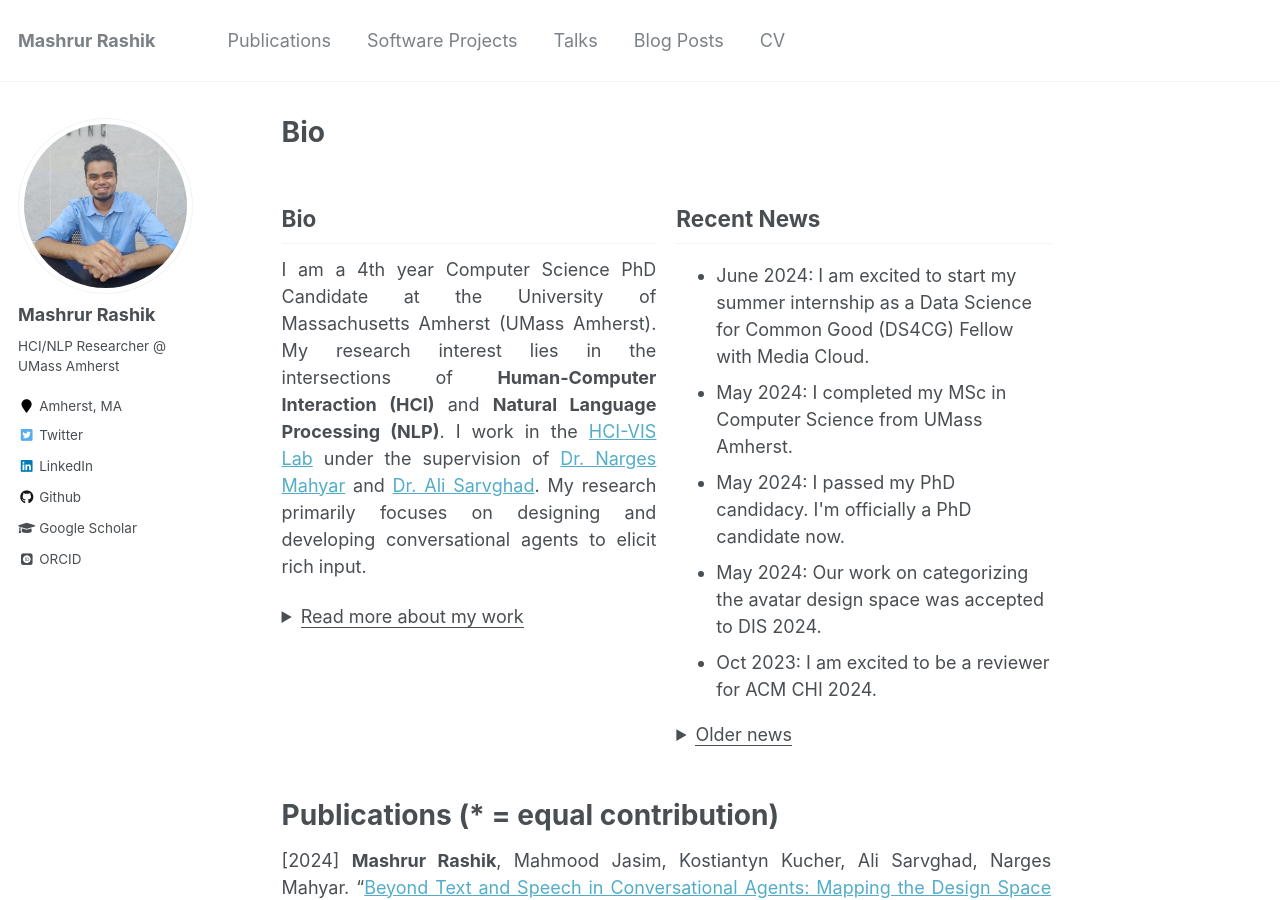
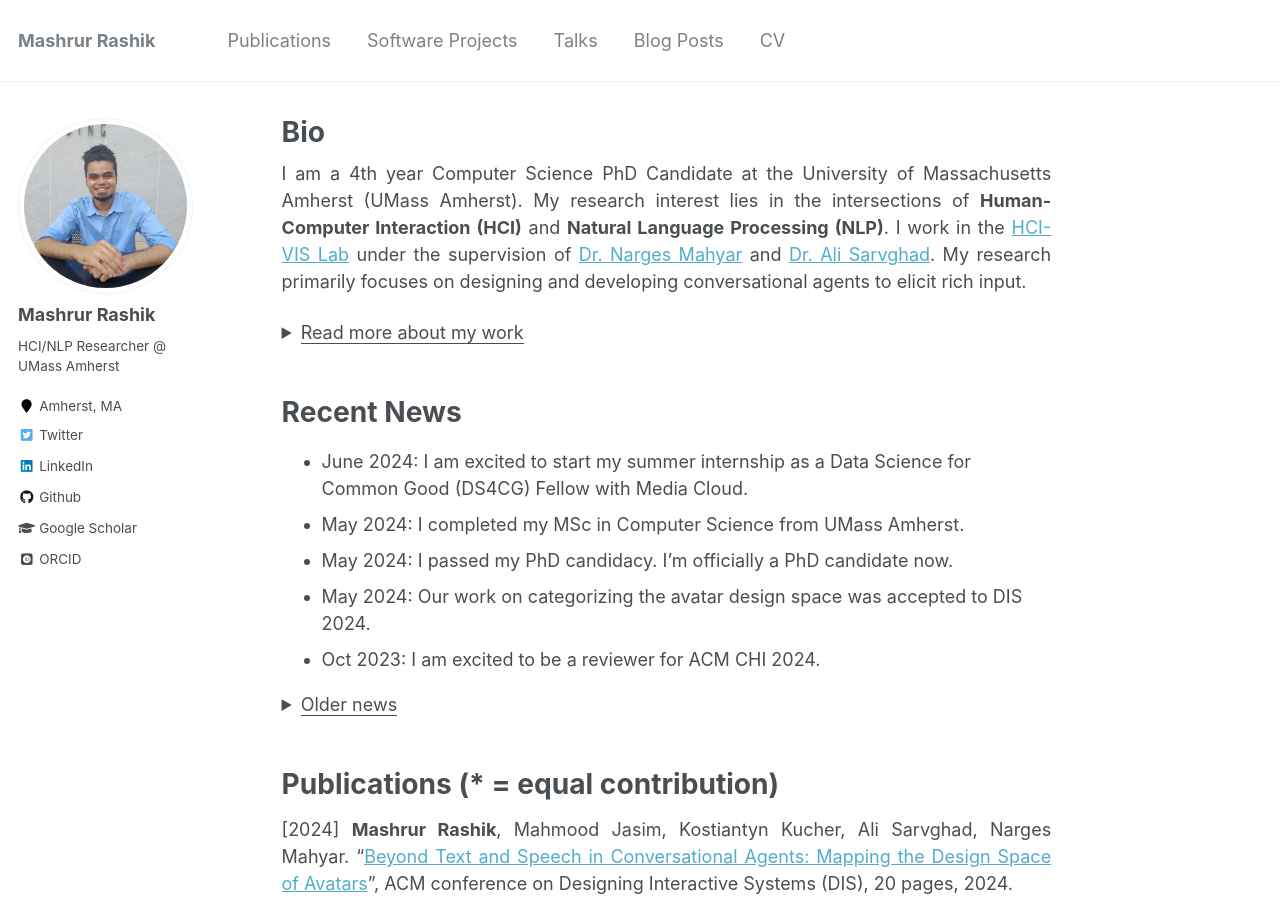
Before and after one commit to mashrur29/mashrur29.github.io, a Jekyll site: the page built from _pages/about.md, in a window 1280 px wide and 900 px high. Built offline with Jekyll 4.4.1, drawn with Linux system fonts in a browser that asks for light colours; some web fonts are replaced.

Commit message:
updated about

```diff
--- a/_pages/about.md
+++ b/_pages/about.md
@@ -7,51 +7,42 @@ redirect_from:
   - /about/
   - /about.html
 ---
-<div style="display: flex; flex-wrap: wrap; justify-content: space-between;">
+<p align="justify">
+I am a 4th year Computer Science PhD Candidate at the University of Massachusetts Amherst (UMass Amherst). My research interest lies in the intersections of <b>Human-Computer Interaction (HCI)</b> and <b>Natural Language Processing (NLP)</b>. I work in the <a href="https://groups.cs.umass.edu/hci-vis/" target="_blank">HCI-VIS Lab</a> under the supervision of <a href="https://groups.cs.umass.edu/nmahyar/" target="_blank">Dr. Narges Mahyar</a> and <a href="https://groups.cs.umass.edu/asarv/" target="_blank">Dr. Ali Sarvghad</a>. My research primarily focuses on designing and developing conversational agents to elicit rich input.
+</p>
 
-  <!-- Bio Section -->
-  <div style="flex: 1; min-width: 300px; margin-right: 20px;">
-    <h2>Bio</h2>
-    <p align="justify">
-    I am a 4th year Computer Science PhD Candidate at the University of Massachusetts Amherst (UMass Amherst). My research interest lies in the intersections of <b>Human-Computer Interaction (HCI)</b> and <b>Natural Language Processing (NLP)</b>. I work in the <a href="https://groups.cs.umass.edu/hci-vis/" target="_blank">HCI-VIS Lab</a> under the supervision of <a href="https://groups.cs.umass.edu/nmahyar/" target="_blank">Dr. Narges Mahyar</a> and <a href="https://groups.cs.umass.edu/asarv/" target="_blank">Dr. Ali Sarvghad</a>. My research primarily focuses on designing and developing conversational agents to elicit rich input.
-    </p>
+<details>
+<summary><u>Read more about my work</u></summary>
+<br/>
+<p align="justify">
+With the growing popularity of AI-powered chatbots, new methods for data collection have emerged, where a chatbot converses with a human user to gather data. In this application domain, chatbots have demonstrated the potential to address the limitations of online surveys by reducing survey fatigue, increasing engagement, and enriching response quality. However, creating chatbots that can sustain conversations across multiple topics, determining which aspects of the conversational interface affect user experience, and effectively using conversational agents for long-term data collection presents significant technical and design challenges. My research aims to address these issues, focusing on improving functionality and investigating aspects of conversational agents' interfaces for data collection.
+</p>
+<p align="justify">
+Before UMass, I worked as a Machine Learning Engineer at TigerIT Bangladesh Ltd, working on Conversational AI and Machine Translation. I have a strong passion for problem-solving and software development alongside my research interests. During my undergraduate studies, I actively participated in competitive programming and was fortunate enough to win multiple hackathons.
+</p>
 
-    <details>
-    <summary><u>Read more about my work</u></summary>
-    <br/>
-    <p align="justify">
-    With the growing popularity of AI-powered chatbots, new methods for data collection have emerged, where a chatbot converses with a human user to gather data. In this application domain, chatbots have demonstrated the potential to address the limitations of online surveys by reducing survey fatigue, increasing engagement, and enriching response quality. However, creating chatbots that can sustain conversations across multiple topics, determining which aspects of the conversational interface affect user experience, and effectively using conversational agents for long-term data collection presents significant technical and design challenges. My research aims to address these issues, focusing on improving functionality and investigating aspects of conversational agents' interfaces for data collection.
-    </p>
-    <p align="justify">
-    Before UMass, I worked as a Machine Learning Engineer at TigerIT Bangladesh Ltd, working on Conversational AI and Machine Translation. I have a strong passion for problem-solving and software development alongside my research interests. During my undergraduate studies, I actively participated in competitive programming and was fortunate enough to win multiple hackathons.
-    </p>
-    </details>
-  </div>
+</details>
 
-  <!-- Recent News Section -->
-  <div style="flex: 1; min-width: 300px;">
-    <h2>Recent News</h2>
-    <ul>
-      <li>June 2024: I am excited to start my summer internship as a Data Science for Common Good (DS4CG) Fellow with Media Cloud.</li>
-      <li>May 2024: I completed my MSc in Computer Science from UMass Amherst.</li>
-      <li>May 2024: I passed my PhD candidacy. I'm officially a PhD candidate now.</li>
-      <li>May 2024: Our work on categorizing the avatar design space was accepted to DIS 2024.</li>
-      <li>Oct 2023: I am excited to be a reviewer for ACM CHI 2024.</li>
-    </ul>
+<br/>
 
-    <details>
-    <summary><u>Older news</u></summary>
-    <ul>
-      <li>Oct 2023: Awarded Dr. Dave Lomet Graduate Scholarship for Systems Research.</li>
-      <li>Nov 2022: Our CommunityBots paper was accepted to CSCW 2023.</li>
-      <li>Aug 2022: I am excited to serve as the Web Chair for IEEE VIS 2023-2024.</li>
-      <li>June 2022: Awarded Jim Gray Scholarship for Systems Research.</li>
-      <li>Sep 2021: Started my Ms/PhD at UMass Amherst.</li>
-    </ul>
-    </details>
-  </div>
+Recent News
+======
+- June 2024: I am excited to start my summer internship as a Data Science for Common Good (DS4CG) Fellow with Media Cloud.
+- May 2024: I completed my MSc in Computer Science from UMass Amherst.
+- May 2024: I passed my PhD candidacy. I'm officially a PhD candidate now.
+- May 2024: Our work on categorizing the avatar design space was accepted to DIS 2024.
+- Oct 2023: I am excited to be a reviewer for ACM CHI 2024.
+<details>
+<summary><u>Older news</u></summary>
+<ul>
+  <li> Oct 2023: Awarded Dr. Dave Lomet Graduate Scholarship for Systems Research. </li>
+  <li> Nov 2022: Our CommunityBots paper was accepted to CSCW 2023. </li>
+  <li> Aug 2022: I am excited to serve as the Web Chair for IEEE VIS 2023-2024. </li>
+  <li> June 2022: Awarded Jim Gray Scholarship for Systems Research. </li>
+  <li> Sep 2021: Started my Ms/PhD at UMass Amherst. </li>
+</ul>
 
-</div>
+</details>
 
 <br/>
 
```
